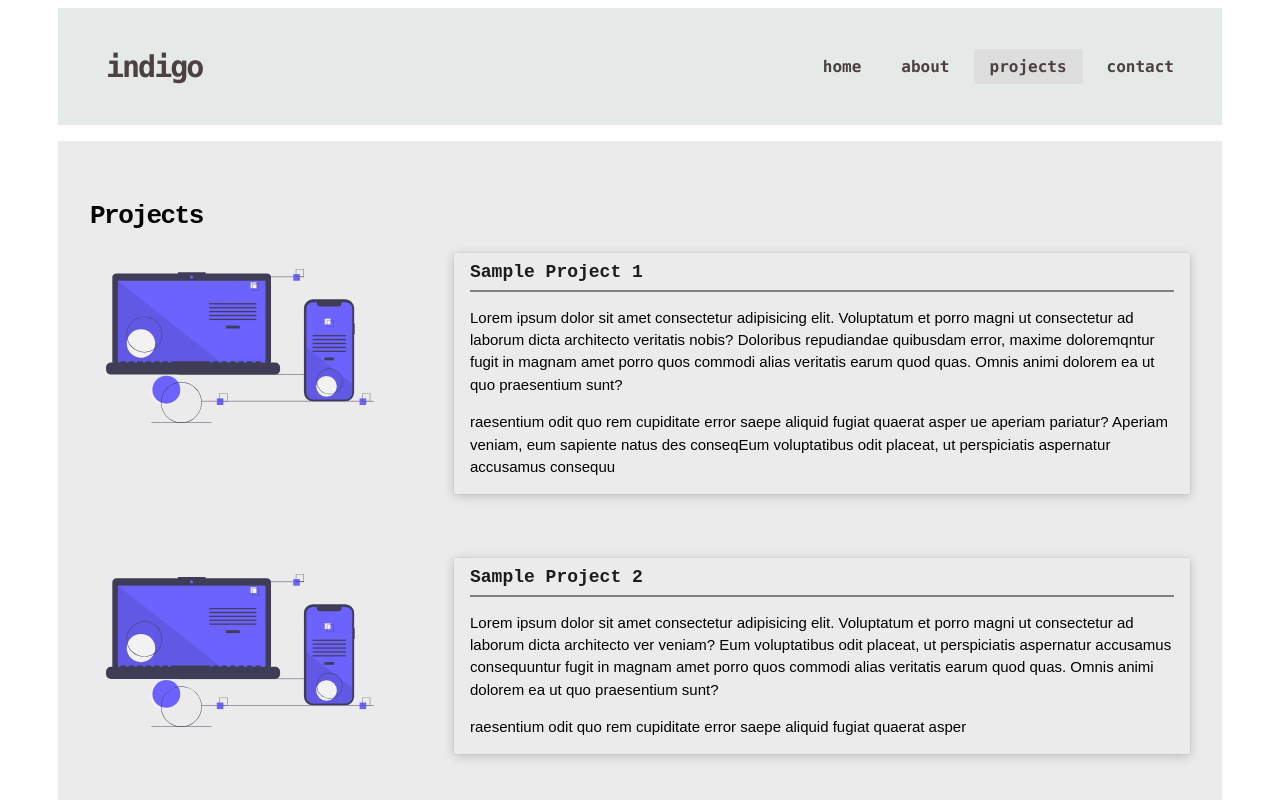
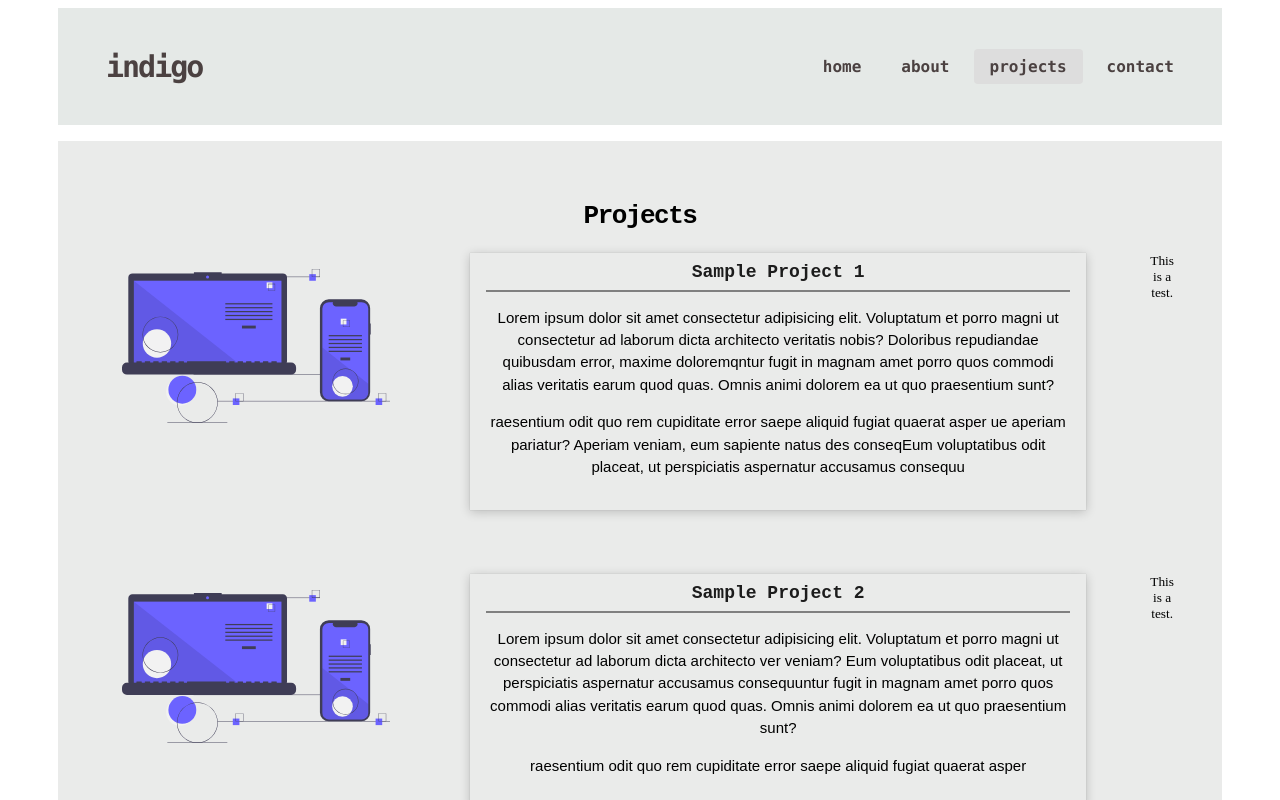
Before and after one commit to indigospritz/portfolio, a Vue app: page /projects in a window 1280 px wide. Shown: the top 800 px of the page. Built offline with nearby package versions, Linux system fonts and the light colour scheme; data requests are answered from the project's data file.

Commit message:
moved data to fake json-server and dynamic rendering

```diff
--- /dev/null
+++ b/projects.json
@@ -0,0 +1,32 @@
+{
+  "projects": [
+    {
+      "id": 1,
+      "name": "Sample Project 1",
+      "url": "sample-project-1",
+      "desc": "<p>Lorem ipsum dolor sit amet consectetur adipisicing elit. Voluptatum et porro magni ut consectetur ad laborum dicta architecto veritatis nobis? Doloribus repudiandae quibusdam error, maxime doloremqntur fugit in magnam amet porro quos commodi alias veritatis earum quod quas. Omnis animi dolorem ea ut quo praesentium sunt?</p><p>raesentium odit quo rem cupiditate error saepe aliquid fugiat quaerat asper ue aperiam pariatur? Aperiam veniam, eum sapiente natus des conseqEum voluptatibus odit placeat, ut perspiciatis aspernatur accusamus consequu</p>",
+      "source": "undraw_progressive_app_m-9-ms.svg"
+    },
+    {
+      "id": 2,
+      "name": "Sample Project 2",
+      "url": "sample-project-2",
+      "desc": "<p>Lorem ipsum dolor sit amet consectetur adipisicing elit. Voluptatum et porro magni ut consectetur ad laborum dicta architecto ver veniam? Eum voluptatibus odit placeat, ut perspiciatis aspernatur accusamus consequuntur fugit in magnam amet porro quos commodi alias veritatis earum quod quas. Omnis animi dolorem ea ut quo praesentium sunt?</p><p>raesentium odit quo rem cupiditate error saepe aliquid fugiat quaerat asper</p>",
+      "source": "undraw_progressive_app_m-9-ms.svg"
+    },
+    {
+      "id": 3,
+      "name": "Sample Project 3",
+      "url": "sample-project-3",
+      "desc": "<p>Lorem ipsum dolor sit amet consectetur adipisicing elit. Voluptatum et porro magni ut consectetur ad laborum dicta architecto ver veniam? Eum voluptatibus odit placeat, ut perspiciatis aspernatur accusamus consequuntur fugit in magnam amet porro quos commodi alias vEum voluptatibus odit placeat, ut perspiciatis aspernatur accusamus consequuntur fugit in magnam amet porro quos commodi alias vEum voluptatibus odit placeat, ut perspiciatis aspernatur accusamus consequuntur fugit in magnam amet porro quos commodi alias veritatis earum quod quas. Omnis animi dolorem ea ut quo praesentium sunt?</p><p>raesentium odit quo rem cupiditate error saepe aliquid fugiat quaerat asper</p>",
+      "source": "undraw_two_factor_authentication_namy.svg"
+    },
+    {
+      "id": 4,
+      "name": "Sample Project 4",
+      "url": "sample-project-4",
+      "desc": "<p>Lorem ipsum dolor sit amet consectetur adipisicing elit. Voluptatum et porro magni ut consectetur ad laborum dicta architecto ver veniam? Eum voluptatibus odit placeat, ut perspiciatis aspernd quas. Omnis animi dolorem ea ut quo praesentium sunt?</p><p>raesentium odit quo rem cupiditate error saepe aliquid fugiat quaerat asper</p>",
+      "source": "undraw_content_team_3epn.svg"
+    }
+  ]
+}
--- a/src/views/projects/ProjectDetails.vue
+++ b/src/views/projects/ProjectDetails.vue
@@ -4,7 +4,7 @@
       <h1><code>Project: {{ name }}</code></h1>
       <h2><code>The job id is {{ url }}</code></h2>
       <article v-html="desc"></article>
-      <img :src="source" alt="">
+      <img :src="getImg(source)" alt="">
     </div>
   </transition>
 </template>
@@ -12,11 +12,16 @@
 <script>
 export default {
   name: 'ProjectDetails',
-  props: ['url', 'name', 'desc', 'source']
+  props: ['url', 'name', 'desc', 'source'],
+  methods: {
+    getImg(imgName) {
+      return require(`@/assets/images/${imgName}`)
+    }
+  }
 }
 </script>
 
-<style>
+<style scoped>
   .fade-enter-active, .fade-leave-active {
     transition: opacity .5;
   }
@@ -24,4 +29,15 @@ export default {
   .fade-enter, .fade-leave-to {
     opacity: 0;
   }
+
+  div {
+    display: flex;
+    flex-direction: column;
+  }
+
+  img {
+    width: 50%;
+    justify-content: center;
+    margin: 1rem auto;
+  }
 </style>
--- a/src/views/projects/ProjectsView.vue
+++ b/src/views/projects/ProjectsView.vue
@@ -1,6 +1,6 @@
 <template>
   <transition name="slide-fade">
-    <div>
+    <div class="wrapper">
       <h1><code>Projects</code></h1>
       <section
         v-for="project in projects"
@@ -8,61 +8,59 @@
         class="project-wrapper"
       >
         <div class="project-figure__wrapper">
-          <img :src="project.source" class="project-figure">
+          <router-link :to="{ name: 'ProjectDetails', params: { id: project.id, name: project.name, url: project.url, desc: project.desc, source: project.source } }" class="project-title">
+            <img :src="getImg(project.source)" class="project-figure">
+          </router-link>
         </div>
 
+        <div class="temp">
           <article>
             <router-link :to="{ name: 'ProjectDetails', params: { id: project.id, name: project.name, url: project.url, desc: project.desc, source: project.source } }" class="project-title">
               <h2><code>{{ project.name }}</code></h2>
             </router-link>
           <p v-html="project.desc"></p>
+          <!-- <TestingComponent /> -->
           </article>
+        </div>
+        <small>This is a test.</small>
       </section>
     </div>
   </transition>
 </template>
 
 <script>
+// import TestingComponent from '@/components/TestingComponent.vue'
 export default {
   name: 'ProjectsView',
+  // components: {
+  //   TestingComponent
+  // },
   data () {
     return {
-      projects: [
-        {
-          id: 1,
-          name: "Sample Project 1",
-          url: "sample-project-1",
-          desc: "<p>Lorem ipsum dolor sit amet consectetur adipisicing elit. Voluptatum et porro magni ut consectetur ad laborum dicta architecto veritatis nobis? Doloribus repudiandae quibusdam error, maxime doloremqntur fugit in magnam amet porro quos commodi alias veritatis earum quod quas. Omnis animi dolorem ea ut quo praesentium sunt?</p><p>raesentium odit quo rem cupiditate error saepe aliquid fugiat quaerat asper ue aperiam pariatur? Aperiam veniam, eum sapiente natus des conseqEum voluptatibus odit placeat, ut perspiciatis aspernatur accusamus consequu</p>",
-          source: require('@/assets/images/undraw_progressive_app_m-9-ms.svg'),
+      projects: []
+    }
   },
-        {
-          id: 2,
-          name: "Sample Project 2",
-          url: "sample-project-2",
-          desc: "<p>Lorem ipsum dolor sit amet consectetur adipisicing elit. Voluptatum et porro magni ut consectetur ad laborum dicta architecto ver veniam? Eum voluptatibus odit placeat, ut perspiciatis aspernatur accusamus consequuntur fugit in magnam amet porro quos commodi alias veritatis earum quod quas. Omnis animi dolorem ea ut quo praesentium sunt?</p><p>raesentium odit quo rem cupiditate error saepe aliquid fugiat quaerat asper</p>",
-          source: require('@/assets/images/undraw_progressive_app_m-9-ms.svg')
+  async created() {
+    this.projects = await this.fetchProjects()
   },
-        {
-          id: 3,
-          name: "Sample Project 3",
-          url: "sample-project-3",
-          desc: "<p>Lorem ipsum dolor sit amet consectetur adipisicing elit. Voluptatum et porro magni ut consectetur ad laborum dicta architecto ver veniam? Eum voluptatibus odit placeat, ut perspiciatis aspernatur accusamus consequuntur fugit in magnam amet porro quos commodi alias vEum voluptatibus odit placeat, ut perspiciatis aspernatur accusamus consequuntur fugit in magnam amet porro quos commodi alias vEum voluptatibus odit placeat, ut perspiciatis aspernatur accusamus consequuntur fugit in magnam amet porro quos commodi alias veritatis earum quod quas. Omnis animi dolorem ea ut quo praesentium sunt?</p><p>raesentium odit quo rem cupiditate error saepe aliquid fugiat quaerat asper</p>",
-          source: require('@/assets/images/undraw_two_factor_authentication_namy.svg')
+  methods: {
+    getImg(imgName) {
+      return require(`@/assets/images/${imgName}`)
     },
-        {
-          id: 4,
-          name: "Sample Project 4",
-          url: "sample-project-4",
-          desc: "<p>Lorem ipsum dolor sit amet consectetur adipisicing elit. Voluptatum et porro magni ut consectetur ad laborum dicta architecto ver veniam? Eum voluptatibus odit placeat, ut perspiciatis aspernd quas. Omnis animi dolorem ea ut quo praesentium sunt?</p><p>raesentium odit quo rem cupiditate error saepe aliquid fugiat quaerat asper</p>",
-          source: require('@/assets/images/undraw_content_team_3epn.svg')
-        }
-      ]
+
+    async fetchProjects() {
+      const res = await fetch('http://localhost:5000/projects')
+      const data = await res.json()
+      return data
     }
   }
 }
 </script>
 
 <style scoped>
+  .wrapper {
+    padding: 0 1rem;
+  }
   h1 {
     letter-spacing: -1.5px;
   }
@@ -116,9 +114,8 @@ export default {
     color: #1c1c1c;
   }
 
-
   article {
     box-shadow: 0 2px 10px 0 rgba(0,0,0,.2),0 0 1px 0 rgba(0,0,0,.19);
-    padding: 0 1rem;
+    padding: 0 1rem 1rem;
   }
 </style>
--- a/vue.config.js
+++ b/vue.config.js
@@ -1,4 +1,15 @@
 const { defineConfig } = require('@vue/cli-service')
 module.exports = defineConfig({
-  transpileDependencies: true
+  transpileDependencies: true,
+
+  devServer: {
+    proxy: {
+      '^/api': {
+        target: 'http://localhost:5000',
+        changeOrigin: true,
+        logLevel: 'debug',
+        pathRewrite: { '^/api': '/' }
+      }
+    }
+  }
 })
```
Lines whose indentation alone changed are shown as unchanged.
